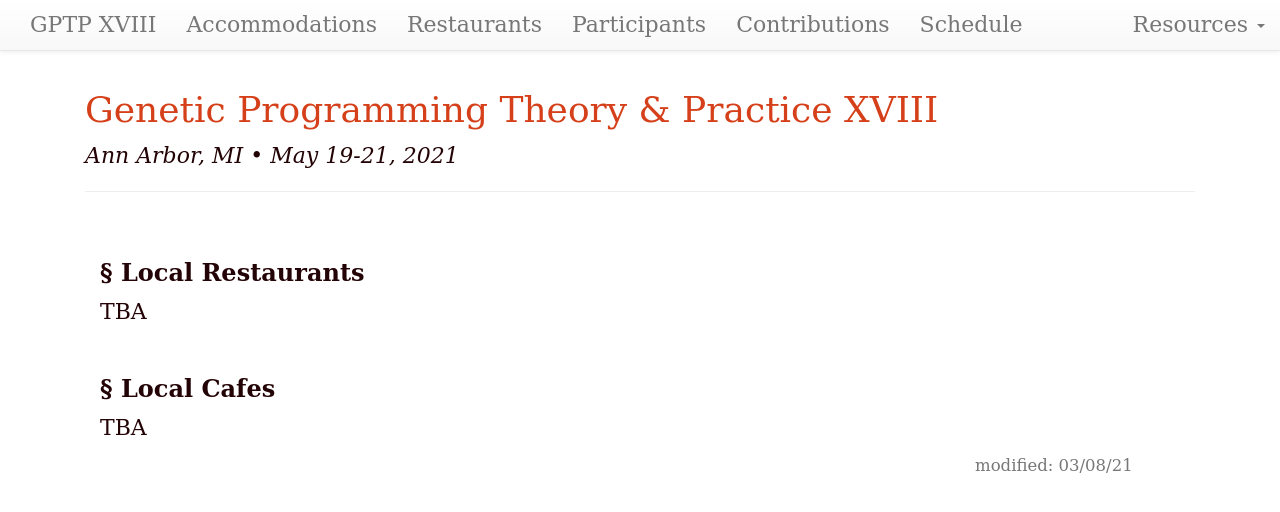
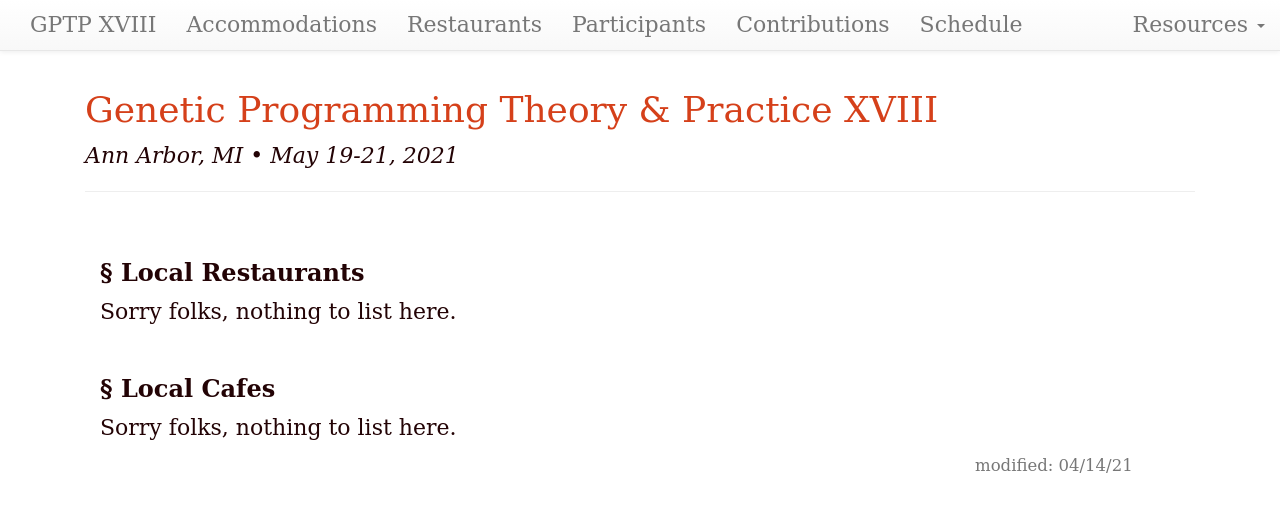
Before and after one commit to GPTP-workshop/gptp-workshop.github.io, a Jekyll site: the page built from restaurants.md, in a window 1280 px wide. Shown: the top 512 px of the page. Built offline with Jekyll 4.4.1, drawn with Linux system fonts in a browser that asks for light colours; our own code applies the rules of GitHub Pages for plain Markdown files.

Commit message:
Update restaurants.md

```diff
--- a/restaurants.md
+++ b/restaurants.md
@@ -1,6 +1,6 @@
 ---
 layout: default
-updated: "Mar 8, 2021"
+updated: "Apr 14, 2021"
 roman: "XVIII"
 dates: "May 19-21, 2021"
 ---
@@ -11,11 +11,11 @@ dates: "May 19-21, 2021"
 
 ### Local Restaurants
 
-TBA
+Sorry folks, nothing to list here.
 
 
 
 
 ### Local Cafes
 
-TBA
+Sorry folks, nothing to list here.
```
